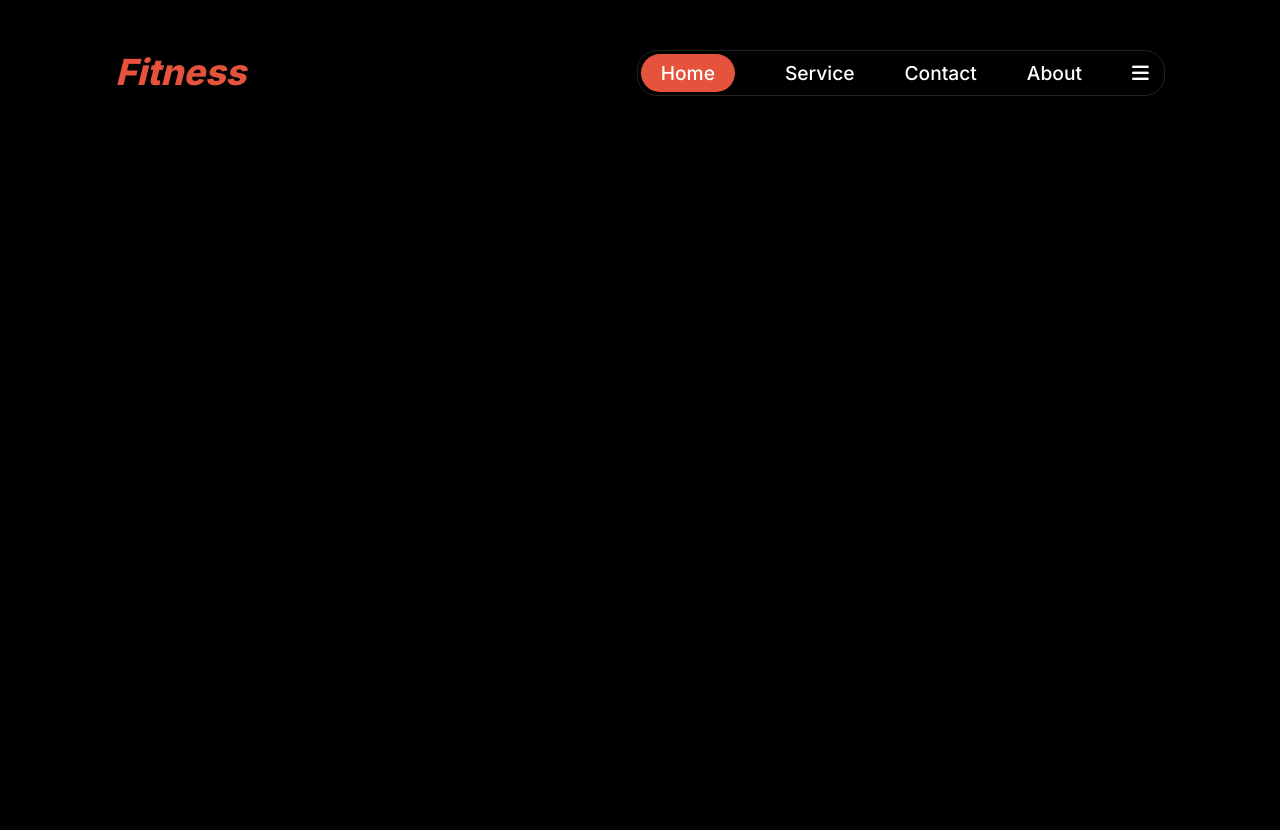
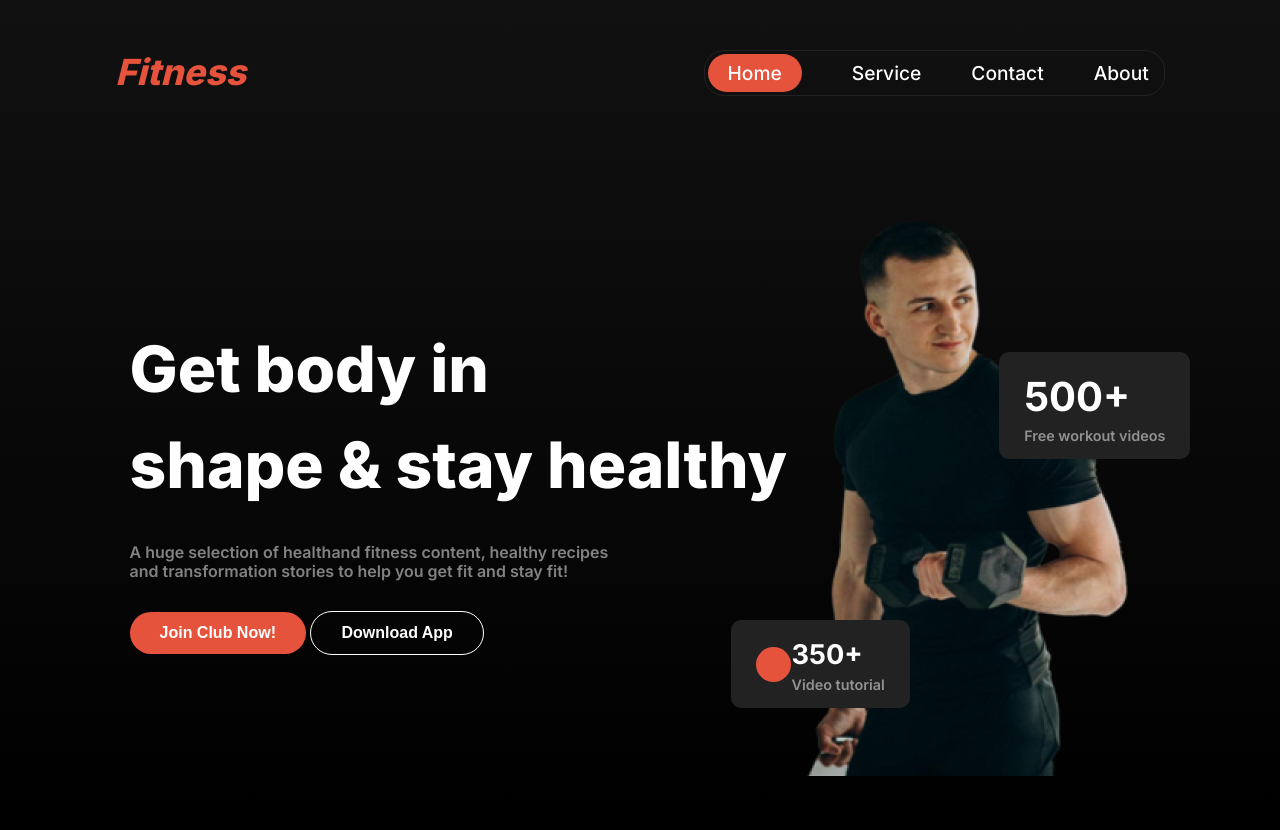
Before and after one commit to silpiAkter/fitness-website, a plain HTML site: page index.html in a window 1280 px wide. Before the commit the page ends 800 px from the top, so only its background shows below. Drawn offline with Linux system fonts and the light colour scheme.

Commit message:
added banner

```diff
--- a/index.html
+++ b/index.html
@@ -9,6 +9,7 @@
 </head>
 <body class="inter-normal bg-dark">
     <header class="header">
+        <!-- navbar satrt -->
         <nav class="navbar display-flex">
             <h3 class="brand text-danger"><i>Fitness</i></h3>
             <ul class="nav-links display-flex">
@@ -16,9 +17,34 @@
                 <li><a class="nav-link text-light nav-link-spaceing" href="">Service</a></li>
                 <li><a class="nav-link text-light nav-link-spaceing" href="">Contact</a></li>
                 <li><a class="nav-link text-light nav-link-spaceing" href="">About</a></li>
-                <li><a class="nav-link text-light nav-link-spaceing" href=""><i class="fa-solid fa-bars"></i></a></li>
+                <li><a class="nav-link text-light nav-link-spaceing hidden" href=""><i class="fa-solid fa-bars"></i></a></li>
             </ul>
         </nav>
+        <!-- banner section start -->
+         <div class="banner display-flex">
+            <div class="banner-content">
+                <h2 class="banner-title text-light">Get body in <br><span>shape</span> & stay healthy</h2>
+                <p class="banner-describtion text-darklight">A huge selection of healthand fitness content, healthy recipes <br> and transformation stories to help you get fit and stay fit!</p>
+                <button class=" btn btn-primary text-light">Join Club Now!</button>
+                <button class="btn btn-primary text-light btn-secondery">Download App</button>
+            </div>
+            <div class="banner-image">
+                <div class="img-content-top">
+                    <h3 class="title text-light">500+</h3>
+                    <p class="subtitle text-darklight">Free workout videos</p>
+                </div>
+
+                <img src="images/images 2.png" alt="">
+
+                <div class="img-content-bottom display-flex">
+                    <div class="circle-danger"></div>
+                    <div>
+                        <h4 class="btm-title text-light">350+</h4>
+                        <p class="subtitle text-darklight">Video tutorial</p>
+                    </div>
+                </div>
+            </div>
+         </div>
     </header>
     <main>
 
--- a/styles/style.css
+++ b/styles/style.css
@@ -36,17 +36,29 @@
     background: rgb(230, 83, 60);
     padding: 7px 20px;
     border-radius: 30px;
+    border: none;
 
 }
 .display-flex{
     display: flex;
 }
+.title{
+    font-size: 2.5rem;
+    font-weight: 700;
+    line-height: 150%;
+    letter-spacing: 1.8%;
+}
+.subtitle{
+    font-size: .9rem;
+    font-weight: 600;
+    line-height: 120%;
+    letter-spacing: 0%;
+}
 
 /* nav related styles */
 
 .header{
-    max-width: 82%;
-    margin: 0 auto;
+    background: linear-gradient(180.00deg, rgb(17, 17, 17),rgba(119, 119, 119, 0) 100%);
 }
 .brand{
     font-size: 2.25rem;
@@ -55,6 +67,8 @@
     letter-spacing: 0%;
 }
 .navbar{
+    max-width: 82%;
+    margin: 0 auto;
     justify-content: space-between;
     align-items: center;
     padding: 50px 0px;
@@ -74,7 +88,100 @@
 .nav-link-spaceing{
     margin-left: 50px;
 }
+.hidden{
+    display: none;
+}
 
 .banner{
-    background: linear-gradient(180.00deg, rgb(17, 17, 17),rgba(119, 119, 119, 0) 100%);
+    max-width: 82%;
+    margin: 0 auto;
+    justify-content: space-evenly;
+    align-items: center;
+    padding: 50px 0px;
+
 }
+.banner-content{
+    max-width: 680px;
+
+}
+.banner-title{
+    font-size: 4rem;
+    font-weight: 800;
+    line-height: 150%;
+    letter-spacing: 1.8%;
+}
+.banner-describtion{
+    font-size: 1rem;
+    font-weight: 600;
+    line-height: 120%;
+    letter-spacing: 0%;
+    padding: 30px 0px;
+}
+.btn{
+    padding: 12px 30px;
+    font-size: 1rem;
+    font-weight: 600;
+
+}
+.btn-secondery{
+    background: transparent;
+    border: 1px solid #fff;
+}
+.banner-image{
+    max-width: 680px;
+}
+.banner-image img{
+    width: 100%;
+}
+.img-content-top, .img-content-bottom{
+    border: 1pox solid rgba(255, 255, 255, 0.5);
+    background: rgb(34, 34, 34);
+    padding: 15px 25px;
+    max-width: 150px;
+    border-radius: 10px;
+}
+.img-content-top{
+    top: 44%;
+    right: 7%;
+    z-index: 1;
+    position: absolute;
+}
+.img-content-bottom{
+    justify-content: space-between;
+    align-items: center;
+    margin-top: -160px;
+    margin-left: -70px;
+    z-index: 1;
+    position: absolute;
+}
+.circle-danger{
+    width: 35px;
+    height: 35px;
+    border-radius: 50%;
+    background: #E6533C;
+}
+.btm-title{
+    font-size: 1.7rem;
+    font-weight: 700;
+    line-height: 150%;
+    letter-spacing: 0%;
+}
+
+
+
+.main{
+    max-width: 82%;
+    margin: 0 auto;
+}
+
+
+
+
+@media screen and (max-width:576px) {
+    .nav-links{
+        display: none;
+    }
+    .hidden{
+
+    }
+}
```
